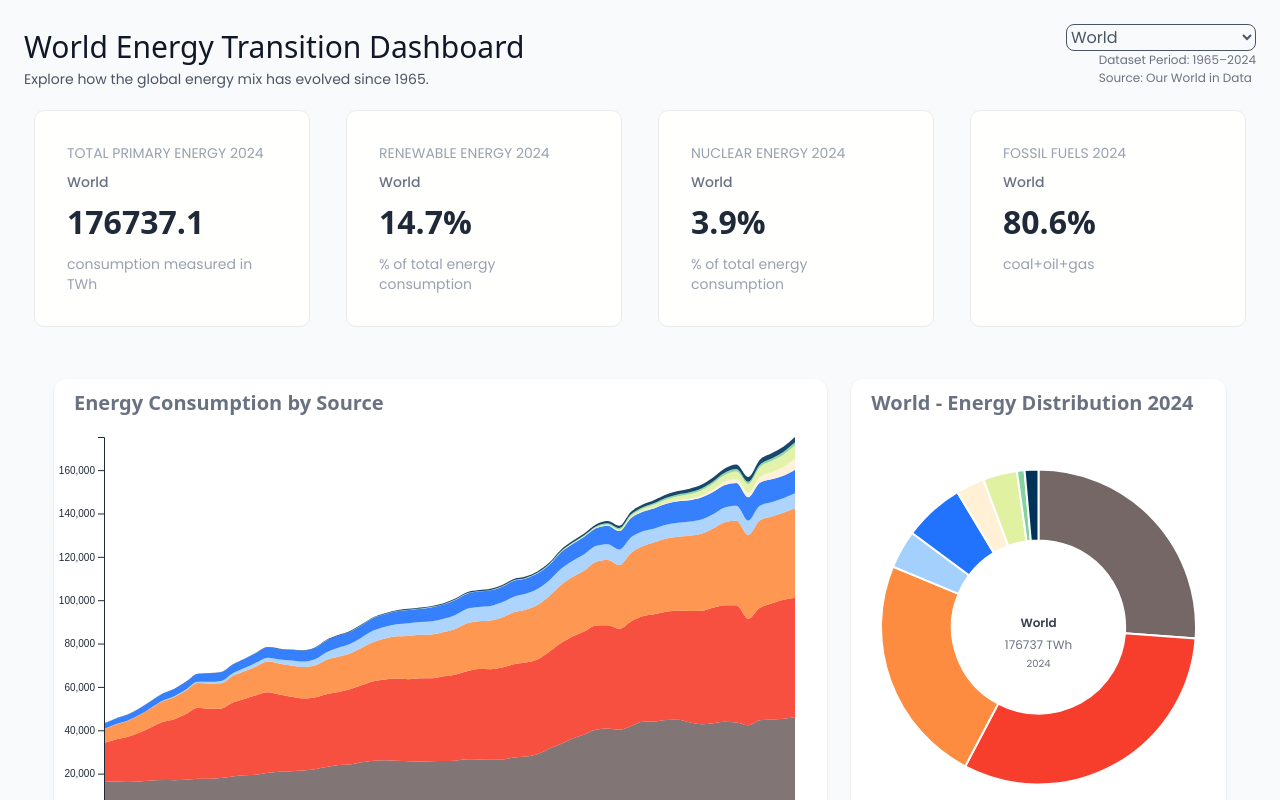
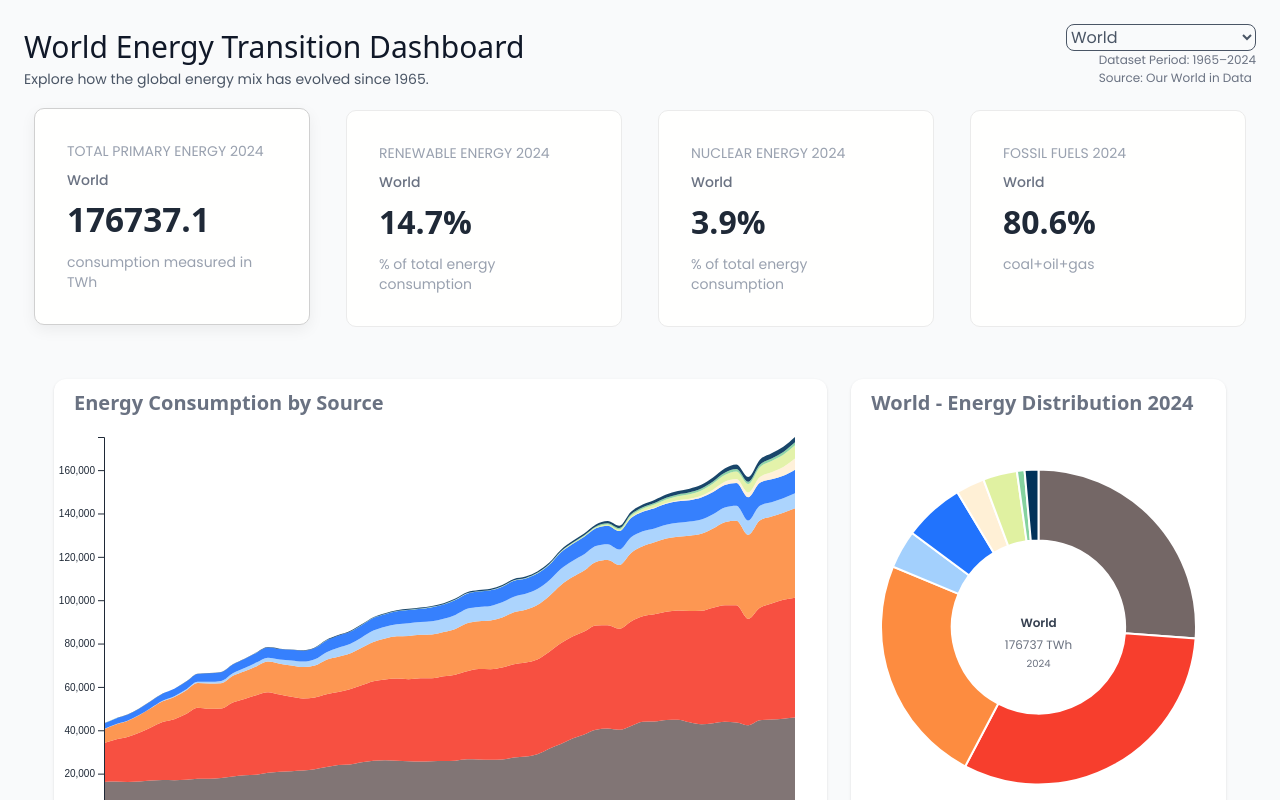
Before and after one commit to webpagearshi/energy-dashboard, a React (Vite) app: page / in a window 1280 px wide. In both pictures the pointer is over the element 172 px from the left and 218 px from the top of the page. Shown: the top 800 px of the page. Built offline with nearby package versions, Linux system fonts and the light colour scheme.

Commit message:
Add hover effects to KPI cards

```diff
--- a/src/components/KPICard.css
+++ b/src/components/KPICard.css
@@ -6,6 +6,16 @@
   margin-bottom: 20px;
   border-radius: 10px;
   border: 1px solid #ebebeb;
+  transition:
+    border-color 180ms ease,
+    box-shadow 180ms ease,
+    transform 180ms ease;
+}
+
+.kpi-card:hover {
+  border-color: #d0d0d0;
+  box-shadow: 0 5px 15px rgba(0, 0, 0, 0.06);
+  transform: translateY(-2px);
 }
 
 .kpi-title {
@@ -20,8 +30,28 @@
 .kpi-value {
   font-size: 2rem;
   font-weight: 600;
+  display: inline-block;
+  transform-origin: left center;
+  transition: transform 180ms ease;
+}
+
+.kpi-card:hover .kpi-value {
+  transform: scale(1.04);
 }
 
 .kpi-subtitle {
   margin-top: 0.5rem;
 }
+
+/* Add this at the bottom */
+@media (prefers-reduced-motion: reduce) {
+  .kpi-card,
+  .kpi-value {
+    transition: none;
+  }
+
+  .kpi-card:hover,
+  .kpi-card:hover .kpi-value {
+    transform: none;
+  }
+}
```
